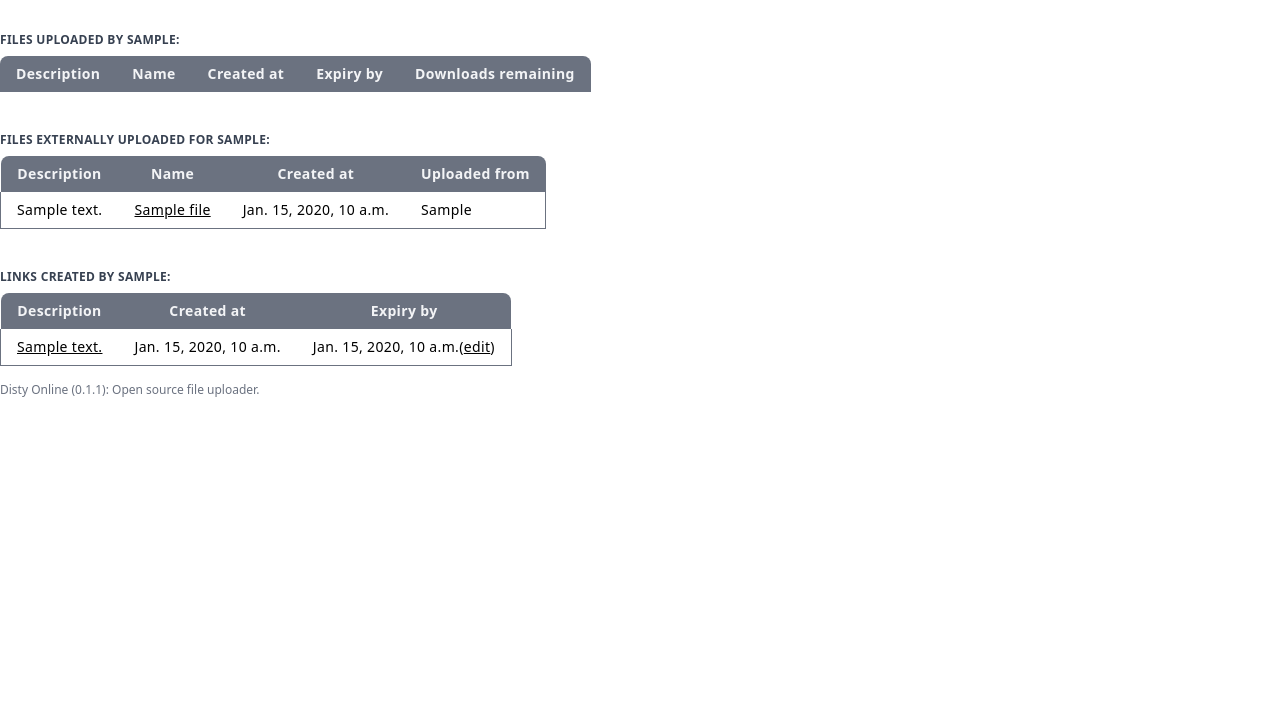
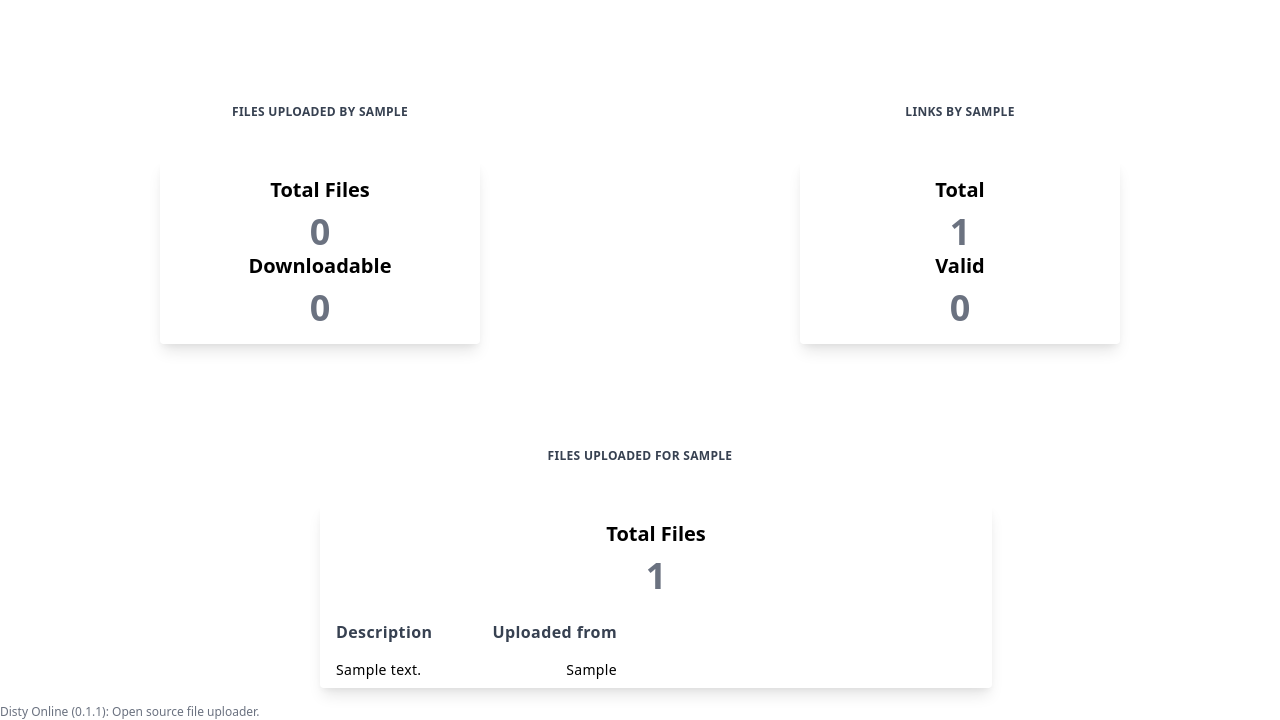
Before and after one commit to disty-online/disty, a Django app: page /disty/ in a window 1280 px wide. Shown: the part 80-800 px from the top of the page. Run offline with Django 3.2, Linux system fonts and the light colour scheme; a user stored in the database is signed in; tables that the repository leaves empty hold one stand-in row (values such as "Sample post"); lists and menus that the app fills with data are empty; parts of the project's set-up code (start-up, migrations or seed data) failed here and were passed over; some libraries are stand-ins or nearby versions.

Commit message:
Add dashboard to home pgae

```diff
--- a/disty/templates/disty/home.html
+++ b/disty/templates/disty/home.html
@@ -2,115 +2,76 @@
 {% block content %}
 {% include 'disty/navigation.html' %}
 
-<p class="block uppercase tracking-wide text-gray-700 text-xs font-bold mb-2 pt-8">Files uploaded by {{ user }}:</p>
-<table class="table-auto">
+<!-- box-shadow: 0 10px 15px -3px rgba(0,0,0,.5), 0 4px 6px -2px rgba(0,0,0,.05); -->
+
+<div class="flex mt-16">
+
+    <div class="flex-1">
+        <p class="block uppercase tracking-wide text-gray-700 text-xs text-center font-bold mb-10 pt-10">Files uploaded
+            by
+            {{ user }}
+        </p>
+        <div class="max-w-sm rounded overflow-hidden shadow-lg mx-40">
+            <div class="px-6 py-4 text-center">
+                <p class="font-bold text-xl mb-2">Total Files</p>
+                <a href="{% url 'files_by_user' %}"
+                    class="text-gray-500 font-bold text-4xl hover:text-red-300">{{ internal|length }}</a>
+                <p class="font-bold text-xl mb-2">Downloadable</p>
+                <p class="text-gray-500 font-bold text-4xl">
+                    {{ available_downloads }}
+                </p>
+            </div>
+        </div>
+    </div>
+
+    <div class="flex-1">
+        <p class="block uppercase tracking-wide text-gray-700 text-xs text-center font-bold mb-10 pt-10">Links by
+            {{ user }}</p>
+        <div class="max-w-sm rounded overflow-hidden shadow-lg mx-40">
+            <div class="px-6 py-4 text-center">
+                <p class="font-bold text-xl mb-2">Total</p>
+                <a href="{% url 'links_by_user' %}"
+                    class="text-gray-500 font-bold text-4xl hover:text-red-300">{{ upload_urls|length }}</a>
+                <p class="font-bold text-xl mb-2">Valid</p>
+                <p class="text-gray-500 font-bold text-4xl">
+                    {{ available_links }}
+                </p>
+            </div>
+        </div>
+    </div>
+</div>
+
+<div class="container max-w-screen-md mx-auto mt-16">
+    <p class="block uppercase tracking-wide text-gray-700 text-xs text-center font-bold mb-10 pt-10">Files uploaded for
+        {{ user }}</p>
+    <div class="max-w-2xl ml-16 rounded overflow-hidden shadow-lg">
+        <div class="px-6 py-4 text-center">
+            <p class="font-bold text-xl mb-2">Total Files</p>
+            <a href="{% url 'files_for_user' %}"
+                class="text-gray-500 font-bold text-4xl hover:text-red-300">{{ external|length }} </a>
+        </div>
+        <table class="table-fixed">
             <thead>
-        <tr class="bg-gray-500">
-            <th class="rounded-tl-lg px-4 py-2 tracking-wide text-sm font-bold text-gray-100">Description</th>
-            <th class="px-4 py-2 tracking-wide text-sm font-bold text-gray-100">Name</th>
-            <th class="px-4 py-2 tracking-wide text-sm font-bold text-gray-100">Created at</th>
-            <th class="px-4 py-2 tracking-wide text-sm font-bold text-gray-100">Expiry by</th>
-            <th class="rounded-tr-lg px-4 py-2 tracking-wide text-sm font-bold text-gray-100">Downloads remaining</th>
+                <tr>
+                    <th class="w-1/2 px-4 py-2 tracking-wide text-md font-bold text-gray-700 text-left">
+                        Description</th>
+                    <th class="w-1/2 px-4 py-2 tracking-wide text-md font-bold text-gray-700 text-right">Uploaded
+                        from
+                    </th>
                 </tr>
             </thead>
             <tbody>
-        {% for url in internal %}
-        {% if forloop.last %}
-        <tr class="hover:bg-red-100">
-            <td class="border-l border-b border-gray-500 px-4 py-2 tracking-wide text-sm">{{ url.file.description }}
-            </td>
-            <td class="border-b border-gray-500 px-4 py-2 tracking-wide text-sm"><a class="underline"
-                    href="download/{{ url.url }}">{{ url.file.name}}</a></td>
-            <td class="border-b border-gray-500 px-4 py-2 tracking-wide text-sm">{{ url.created_at }}</td>
-            <td class="border-b border-gray-500 px-4 py-2 tracking-wide text-sm">{{ url.expiry }} (<a class="underline"
-                    href="edit_upload/form/{{ url.url }}">edit</a>)</td>
-            <td class="border-r border-b border-gray-500 px-4 py-2 tracking-wide text-sm">{{ url.download_limit }} (<a
-                    class="underline" href="edit_upload/form/{{ url.url }}">edit</a>)</td>
+                {% for url in external|slice:"-3:" %}
+                <tr>
+                    <td class="px-4 py-2 tracking-wide text-sm text-left">{{ url.file.description }}</td>
+                    <td class="px-4 py-2 tracking-wide text-sm text-right">{{ url.file.origin }}</td>
                 </tr>
-        {% else %}
-        <tr class="hover:bg-red-100">
-            <td class="border-l border-gray-500 px-4 py-2 tracking-wide text-sm">{{ url.file.description }}</td>
-            <td class="border-gray-500 px-4 py-2 tracking-wide text-sm"><a class="underline"
-                    href="download/{{ url.url }}">{{ url.file.name}}</a></td>
-            <td class="border-gray-500 px-4 py-2 tracking-wide text-sm">{{ url.created_at }}</td>
-            <td class="border-gray-500 px-4 py-2 tracking-wide text-sm">{{ url.expiry }} (<a class="underline"
-                    href="edit_upload/form/{{ url.url }}">edit</a>)</td>
-            <td class="border-r border-gray-500 px-4 py-2 tracking-wide text-sm">{{ url.download_limit }} (<a
-                    class="underline" href="edit_upload/form/{{ url.url }}">edit</a>)</td>
-        </tr>
-        {% endif %}
                 {% endfor %}
             </tbody>
         </table>
+    </div>
+</div>
 
-<p class="block uppercase tracking-wide text-gray-700 text-xs font-bold mb-2 pt-10">Files externally uploaded for
-    {{ user }}:</p>
-<table class="table-auto">
-    <thead>
-        <tr class="bg-gray-500">
-            <th class="rounded-tl-lg px-4 py-2 tracking-wide text-sm font-bold text-gray-100">
-                Description</th>
-            <th class="px-4 py-2 tracking-wide text-sm font-bold text-gray-100">Name</th>
-            <th class="px-4 py-2 tracking-wide text-sm font-bold text-gray-100">Created at</th>
-            <th class="rounded-tr-lg  px-4 py-2 tracking-wide text-sm font-bold text-gray-100">Uploaded from</th>
-        </tr>
-    </thead>
-    <tbody>
-        {% for url in external %}
-        {% if forloop.last %}
-        <tr class="hover:bg-red-100">
-            <td class="border-l border-b border-gray-500 px-4 py-2 tracking-wide text-sm">{{ url.file.description }}
-            </td>
-            <td class="border-b border-gray-500 px-4 py-2 tracking-wide text-sm"><a class="underline"
-                    href="download/{{ url.url }}">{{ url.file.name}}</a></td>
-            <td class="border-b border-gray-500 px-4 py-2 tracking-wide text-sm">{{ url.created_at }}</td>
-            <td class="border-r border-b border-gray-500 px-4 py-2 tracking-wide text-sm">{{ url.file.origin }}</td>
-        </tr>
-        {% else %}
-        <tr class="hover:bg-red-100">
-            <td class="border-l border-gray-500 px-4 py-2 tracking-wide text-sm">{{ url.file.description }}</td>
-            <td class="border-gray-500 px-4 py-2 tracking-wide text-sm"><a class="underline"
-                    href="download/{{ url.url }}">{{ url.file.name}}</a></td>
-            <td class="border-gray-500 px-4 py-2 tracking-wide text-sm">{{ url.created_at }}</td>
-            <td class="border-r border-gray-500 px-4 py-2 tracking-wide text-sm">{{ url.file.origin }}</td>
-        </tr>
-        {% endif %}
-        {% endfor %}
-    </tbody>
-</table>
-
-<p class="block uppercase tracking-wide text-gray-700 text-xs font-bold mb-2 pt-10">Links created by
-    {{ user }}:</p>
-<table class="table-auto">
-    <thead>
-        <tr class="bg-gray-500">
-            <th class="rounded-tl-lg px-4 py-2 tracking-wide text-sm font-bold text-gray-100">Description</th>
-            <th class="px-4 py-2 tracking-wide text-sm font-bold text-gray-100">Created at</th>
-            <th class="rounded-tr-lg px-4 py-2 tracking-wide text-sm font-bold text-gray-100">Expiry by</th>
-        </tr>
-    </thead>
-    <tbody>
-        {% for obj in upload_urls %}
-        {% if forloop.last %}
-        <tr class="hover:bg-red-100">
-            <td class="border-b border-l border-gray-500 px-4 py-2 tracking-wide text-sm"><a class="underline"
-                    href="{{ output_link }}{{ obj.url }}">{{ obj.description }}</a></td>
-            <td class="border-b border-gray-500 px-4 py-2 tracking-wide text-sm">{{ obj.created_at }}</td>
-            <td class="border-b border-r border-gray-500 px-4 py-2 tracking-wide text-sm">{{ obj.expiry }}(<a
-                    class="underline" href="edit_upload_url/form/{{ obj.url }}">edit</a>)</td>
-        </tr>
-        {% else %}
-        <tr class="hover:bg-red-100">
-            <td class="border-l border-gray-500 px-4 py-2 tracking-wide text-sm"><a class="underline"
-                    href="{{ output_link }}{{ obj.url }}">{{ obj.description }}</a></td>
-            <td class="border-gray-500 px-4 py-2 tracking-wide text-sm">{{ obj.created_at }}</td>
-            <td class="border-r border-gray-500 px-4 py-2 tracking-wide text-sm">{{ obj.expiry }}(<a class="underline"
-                    href="edit_upload_url/form/{{ obj.url }}">edit</a>)</td>
-        </tr>
-        {% endif %}
-        {% endfor %}
-    </tbody>
-</table>
 
 <p class="pt-4 text-gray-500 text-xs">
     <a href="https://github.com/disty-online/disty">Disty Online ({{ version }})</a>: Open source file uploader.
--- a/disty/views.py
+++ b/disty/views.py
@@ -20,10 +20,10 @@ from disty.forms import (
 
 @login_required
 def home(request):
+    now = timezone.now()
     user = User.objects.get(username=request.user)
     urls = DownloadUrl.objects.filter(owner=user.id)
     upload_urls = UploadUrl.objects.filter(owner=user.id)
-    output_link = request.build_absolute_uri() + "upload/"
     external_file_urls = []
     internal_file_urls = []
 
@@ -33,6 +33,16 @@ def home(request):
         else:
             external_file_urls.append(url)
 
+    available_downloads = 0
+    for file in internal_file_urls:
+        if file.expiry > now and file.download_limit > 0:
+            available_downloads += 1
+
+    available_links = 0
+    for link in upload_urls:
+        if link.expiry > now:  # is this all to this condition???
+            available_links += 1
+
     return render(
         request,
         "disty/home.html",
@@ -40,8 +50,9 @@ def home(request):
             "user": user,
             "external": external_file_urls,
             "internal": internal_file_urls,
+            "available_downloads": available_downloads,
+            "available_links": available_links,
             "upload_urls": upload_urls,
-            "output_link": output_link,
             "version": __version__,
         },
     )
@@ -83,7 +94,7 @@ def files_for_user(request):
 def links_by_user(request):
     user = User.objects.get(username=request.user)
     upload_urls = UploadUrl.objects.filter(owner=user.id)
-    output_link = request.build_absolute_uri() + "upload/"
+    output_link = request.build_absolute_uri().replace("created_links/", f"upload/")
 
     return render(
         request,
```
Lines whose indentation alone changed are shown as unchanged.
